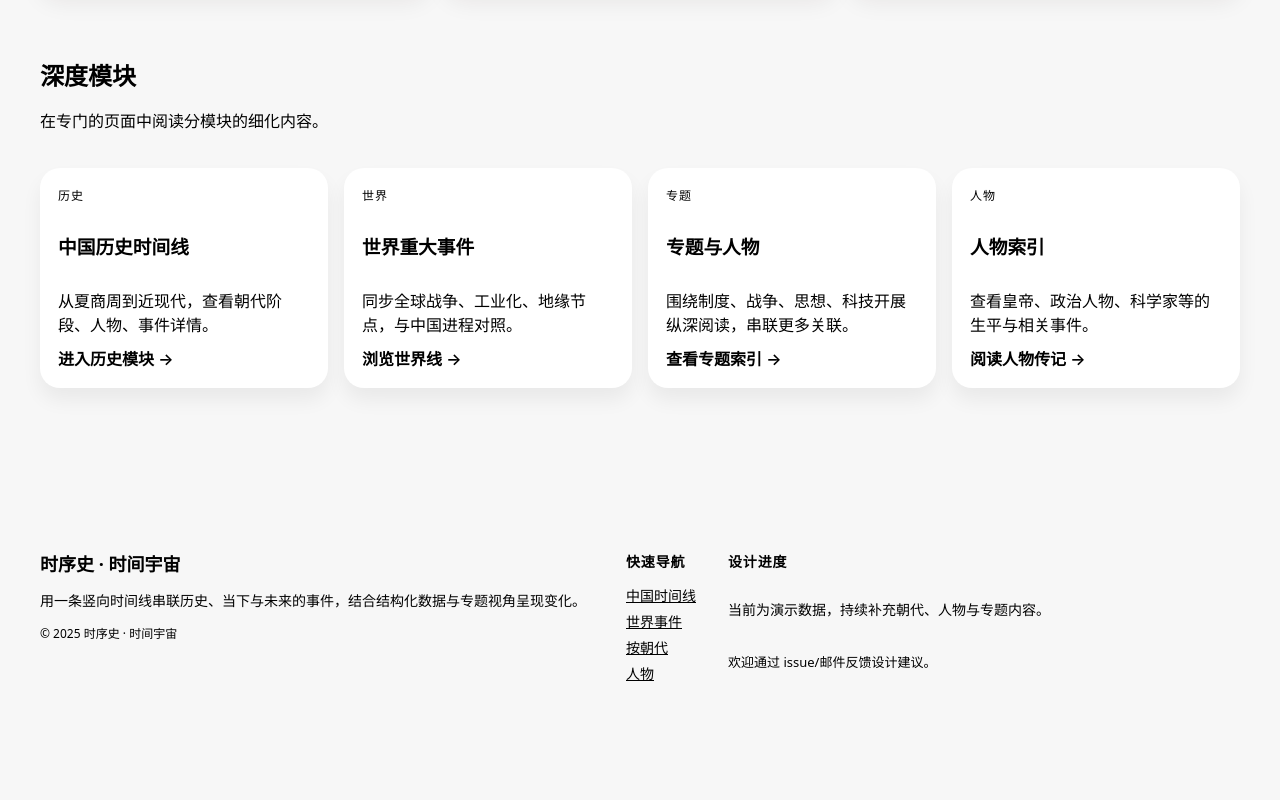
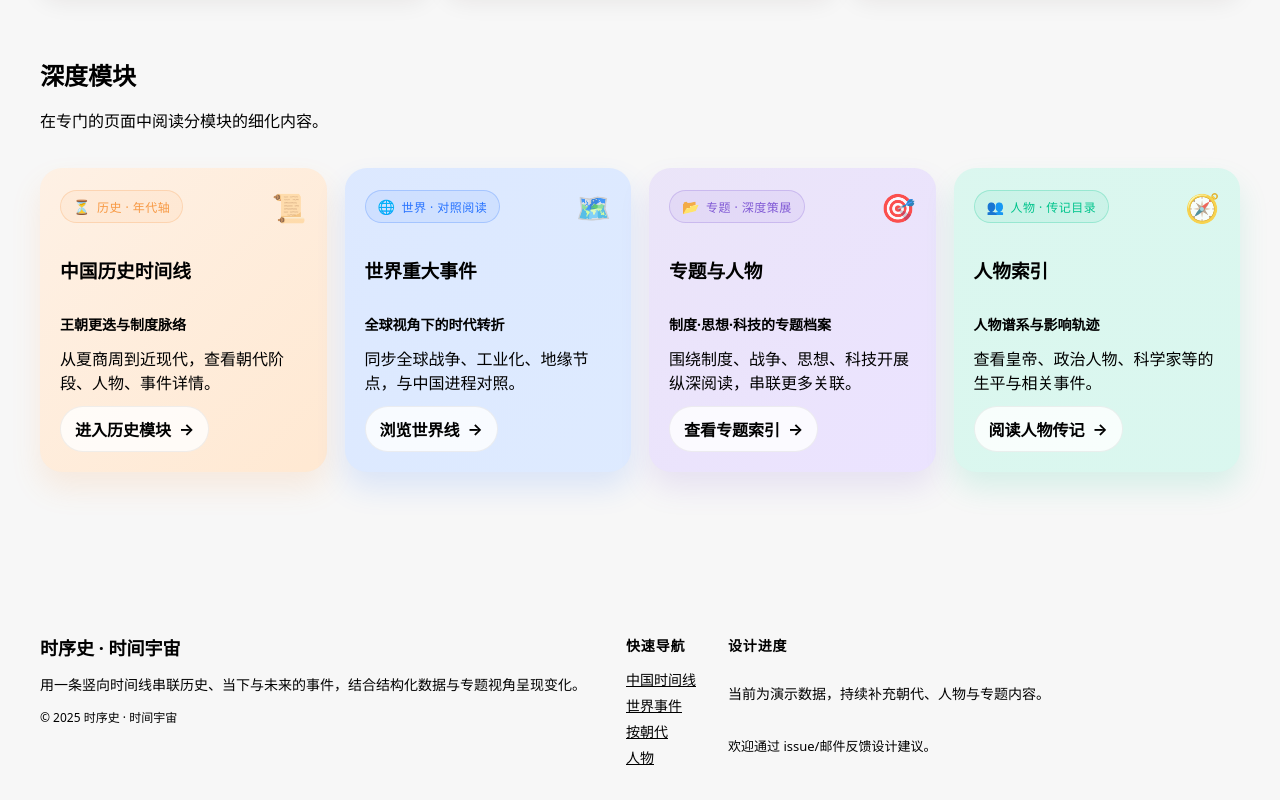
Before and after one commit to shixushi2025/shixushi-web, a Vue app: page / in a window 1280 px wide. Shown: the part 6916-7716 px from the top of the page. Before the commit the page ends 7632 px from the top, so only its background shows below. Built offline with nearby package versions, Linux system fonts and the light colour scheme.

Commit message:
Enhance module cards on home page

```diff
--- a/src/pages/Home.vue
+++ b/src/pages/Home.vue
@@ -88,11 +88,27 @@
         </div>
       </div>
       <div class="module-grid">
-        <RouterLink v-for="card in moduleCards" :key="card.title" :to="card.link" class="module-card">
-          <span class="pill">{{ card.focus }}</span>
+        <RouterLink
+          v-for="card in moduleCards"
+          :key="card.title"
+          :to="card.link"
+          class="module-card"
+          :style="getCardStyle(card.focusKey)"
+        >
+          <div class="module-card__header">
+            <span class="pill" :style="getPillStyle(card.focusKey)">
+              <span class="pill-icon" aria-hidden="true">{{ getFocusMeta(card.focusKey).icon }}</span>
+              {{ card.focus }} · {{ card.tag }}
+            </span>
+            <span class="module-illustration" aria-hidden="true">{{ getFocusMeta(card.focusKey).glyph }}</span>
+          </div>
           <h3>{{ card.title }}</h3>
+          <p class="module-subtitle">{{ card.subtitle }}</p>
           <p>{{ card.desc }}</p>
-          <span class="module-link">{{ card.cta }} &rarr;</span>
+          <span class="module-link">
+            <span class="label">{{ card.cta }}</span>
+            <span class="arrow" aria-hidden="true">→</span>
+          </span>
         </RouterLink>
       </div>
     </section>
@@ -141,33 +157,93 @@ const categoryKeywordMap: Record<string, string[]> = {
 const moduleCards = [
   {
     focus: '历史',
+    focusKey: 'history',
     title: '中国历史时间线',
+    subtitle: '王朝更迭与制度脉络',
     desc: '从夏商周到近现代，查看朝代阶段、人物、事件详情。',
     link: '/china',
     cta: '进入历史模块',
+    tag: '年代轴',
   },
   {
     focus: '世界',
+    focusKey: 'world',
     title: '世界重大事件',
+    subtitle: '全球视角下的时代转折',
     desc: '同步全球战争、工业化、地缘节点，与中国进程对照。',
     link: '/world',
     cta: '浏览世界线',
+    tag: '对照阅读',
   },
   {
     focus: '专题',
+    focusKey: 'topic',
     title: '专题与人物',
+    subtitle: '制度·思想·科技的专题档案',
     desc: '围绕制度、战争、思想、科技开展纵深阅读，串联更多关联。',
     link: '/topics',
     cta: '查看专题索引',
+    tag: '深度策展',
   },
   {
     focus: '人物',
+    focusKey: 'people',
     title: '人物索引',
+    subtitle: '人物谱系与影响轨迹',
     desc: '查看皇帝、政治人物、科学家等的生平与相关事件。',
     link: '/people',
     cta: '阅读人物传记',
+    tag: '传记目录',
   },
 ];
+
+type FocusMeta = { gradient: string; accent: string; icon: string; glyph: string };
+
+const focusMeta: Record<string, FocusMeta> = {
+  history: {
+    gradient: 'linear-gradient(135deg, rgba(247, 153, 68, 0.14), rgba(255, 227, 199, 0.8))',
+    accent: '#f79944',
+    icon: '⏳',
+    glyph: '📜',
+  },
+  world: {
+    gradient: 'linear-gradient(135deg, rgba(40, 115, 255, 0.16), rgba(218, 232, 255, 0.9))',
+    accent: '#2873ff',
+    icon: '🌐',
+    glyph: '🗺️',
+  },
+  topic: {
+    gradient: 'linear-gradient(135deg, rgba(128, 90, 213, 0.16), rgba(233, 224, 255, 0.9))',
+    accent: '#805ad5',
+    icon: '📂',
+    glyph: '🎯',
+  },
+  people: {
+    gradient: 'linear-gradient(135deg, rgba(0, 196, 140, 0.14), rgba(214, 246, 237, 0.9))',
+    accent: '#00c48c',
+    icon: '👥',
+    glyph: '🧭',
+  },
+};
+
+const defaultFocusMeta: FocusMeta = focusMeta.history!;
+
+const getFocusMeta = (key: string): FocusMeta => {
+  const meta = focusMeta[key];
+  return meta ?? defaultFocusMeta;
+};
+
+const getCardStyle = (key: string) => ({
+  backgroundImage: getFocusMeta(key).gradient,
+  borderColor: `${getFocusMeta(key).accent}33`,
+  boxShadow: `0 16px 30px ${getFocusMeta(key).accent}22`,
+});
+
+const getPillStyle = (key: string) => ({
+  background: `${getFocusMeta(key).accent}12`,
+  color: getFocusMeta(key).accent,
+  borderColor: `${getFocusMeta(key).accent}40`,
+});
 
 const selectedCategory = ref('all');
 const keyword = ref('');
@@ -420,26 +496,53 @@ watch(keyword, () => {
 }
 .module-grid {
   display: grid;
-  grid-template-columns: repeat(auto-fit, minmax(220px, 1fr));
-  gap: 16px;
+  grid-template-columns: repeat(auto-fit, minmax(240px, 1fr));
+  gap: 18px;
 }
 .module-card {
-  background: #fff;
-  border: 1px solid var(--border-soft);
-  border-radius: 20px;
-  padding: 18px;
+  border-radius: 22px;
+  padding: 20px;
   display: flex;
   flex-direction: column;
-  gap: 10px;
+  gap: 12px;
   color: inherit;
   text-decoration: none;
-  box-shadow: 0 12px 20px rgba(18, 12, 4, 0.06);
+  transition: transform 0.2s ease, box-shadow 0.2s ease, border-color 0.2s ease;
+  background-color: #fff;
+}
+.module-card:hover {
+  transform: translateY(-4px);
+  box-shadow: 0 18px 32px rgba(18, 12, 4, 0.12);
+}
+.module-card__header {
+  display: flex;
+  align-items: center;
+  justify-content: space-between;
 }
 .module-card .pill {
+  display: inline-flex;
+  align-items: center;
+  gap: 6px;
+  padding: 6px 12px;
+  border-radius: 999px;
+  border: 1px solid transparent;
   font-size: 12px;
-  letter-spacing: 0.08em;
+  letter-spacing: 0.04em;
   text-transform: uppercase;
-  color: var(--text-muted);
+  background: var(--bg-muted);
+}
+.pill-icon {
+  font-size: 14px;
+}
+.module-illustration {
+  font-size: 28px;
+  opacity: 0.8;
+}
+.module-subtitle {
+  margin: 0;
+  color: var(--text-strong);
+  font-weight: 600;
+  font-size: 14px;
 }
 .module-card p {
   margin: 0;
@@ -447,8 +550,19 @@ watch(keyword, () => {
 }
 .module-link {
   margin-top: auto;
-  font-weight: 600;
-  color: var(--brand);
+  display: inline-flex;
+  align-items: center;
+  gap: 8px;
+  padding: 10px 14px;
+  border-radius: 999px;
+  font-weight: 700;
+  color: var(--text-strong);
+  background: rgba(255, 255, 255, 0.8);
+  border: 1px solid rgba(0, 0, 0, 0.06);
+  width: fit-content;
+}
+.module-link .arrow {
+  font-size: 16px;
 }
 
 @media (max-width: 768px) {
```
